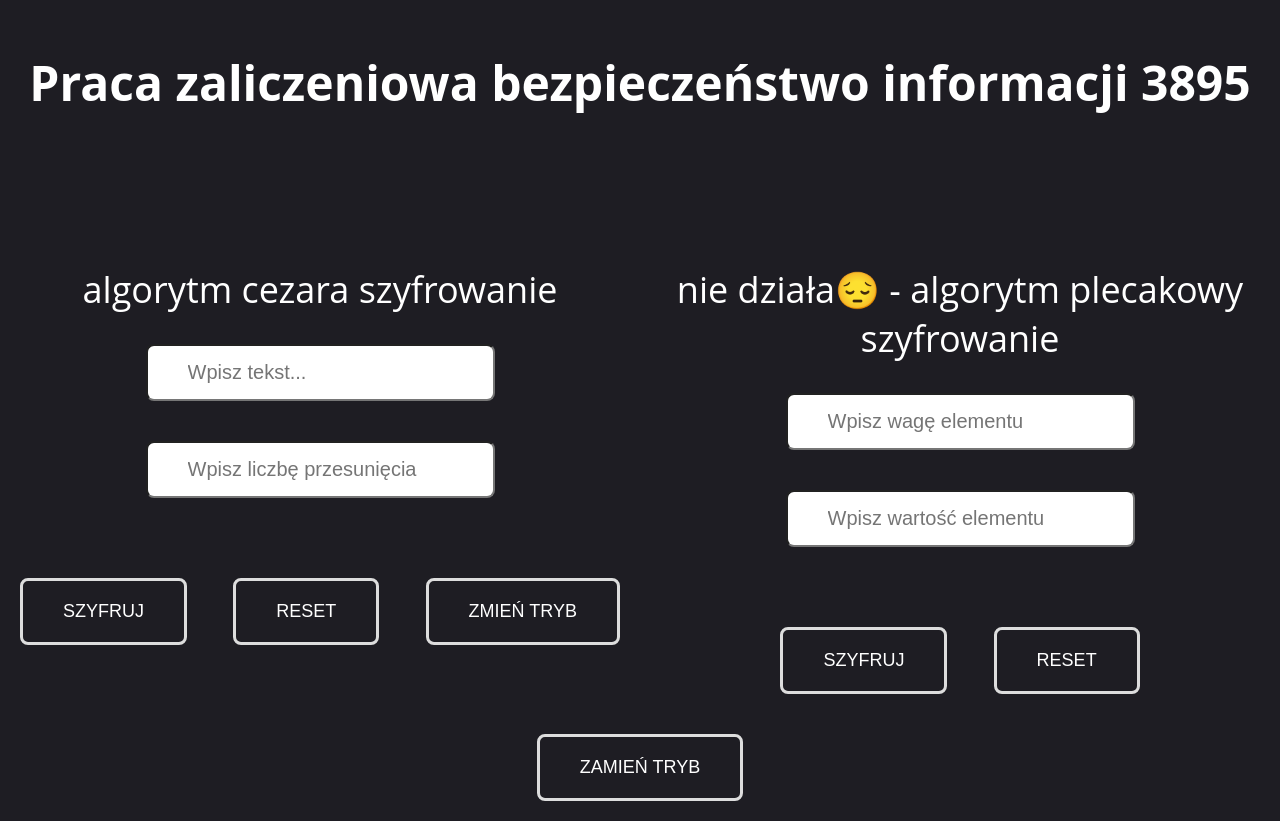
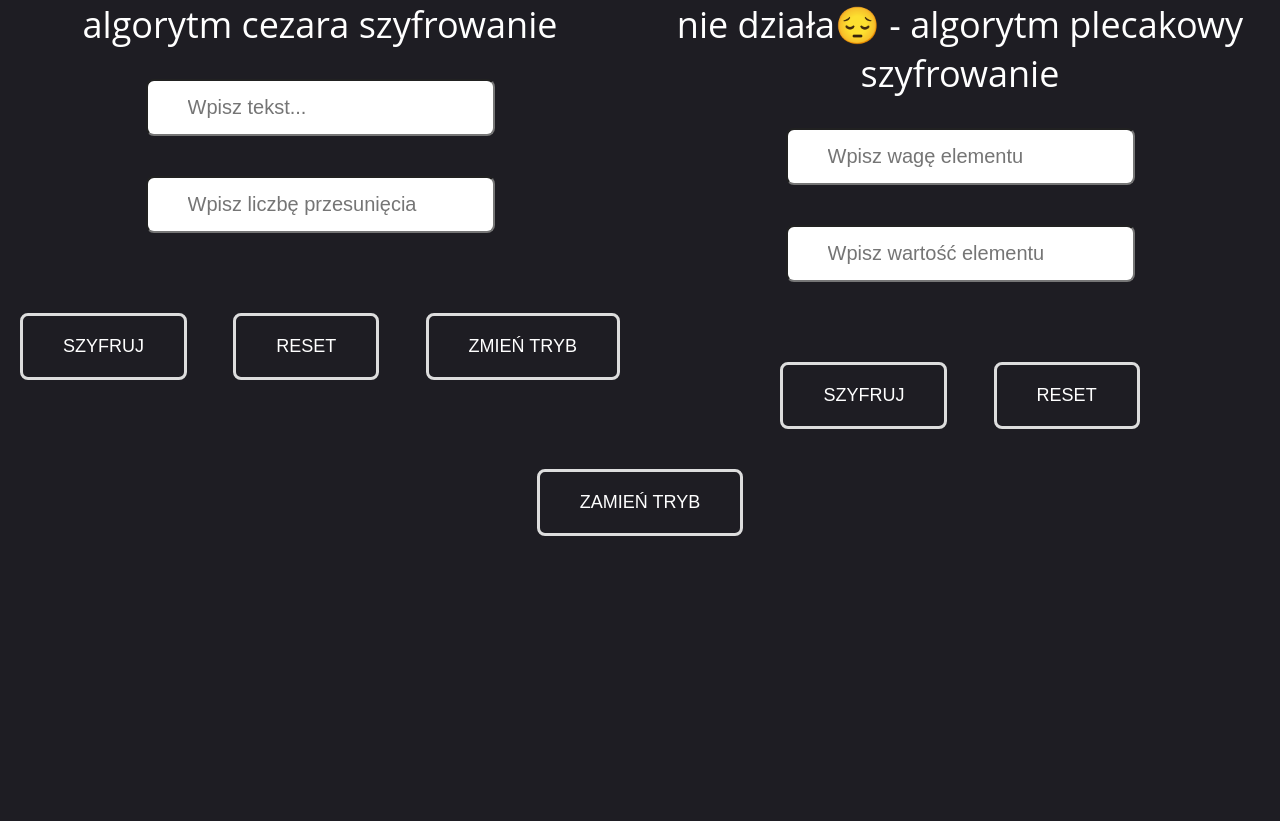
Before and after one commit to rurkowsky/Cesar-and-Backpack-decryptor, a plain HTML site: page index.html in a window 1280 px wide. After the commit the page ends 800 px from the top, so only its background shows below. Drawn offline with Linux system fonts and the light colour scheme.

Commit message:
Update index.html

```diff
--- a/index.html
+++ b/index.html
@@ -9,7 +9,6 @@
     <script src="https://kit.fontawesome.com/031c32ddc7.js" crossorigin="anonymous"></script>
 </head>
 <body>
-    <h1>Praca zaliczeniowa bezpieczeństwo informacji 3895</h1>
     <div class="all">
     <div class="left">
     <label for="converter">algorytm cezara  <span class="one">szyfrowanie</span></label>
```
